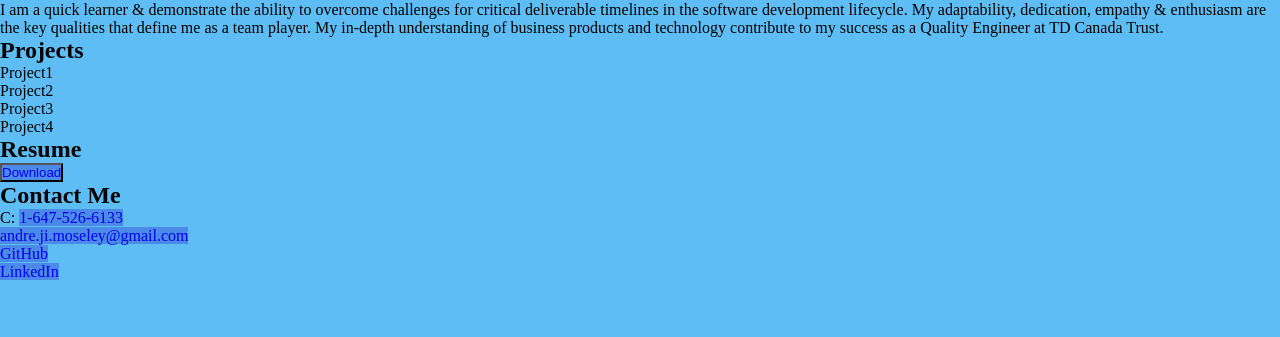
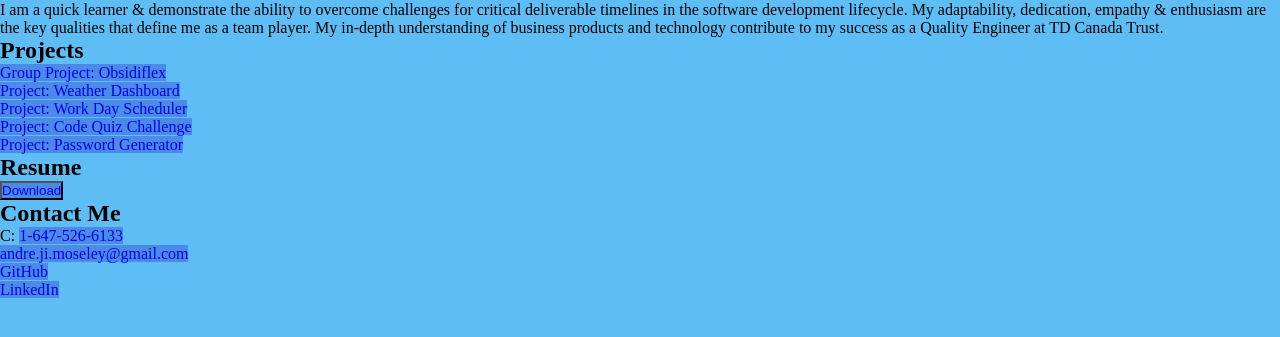
Before and after one commit to DreJI95/MyPortfolio, a plain HTML site: page index.html in a window 1280 px wide. Shown: the part 403-740 px from the top of the page. Drawn offline with Linux system fonts and the light colour scheme.

Commit message:
Updating Portfolio

```diff
--- a/index.html
+++ b/index.html
@@ -45,16 +45,19 @@
           <h1 id="projects">Projects</h1>
           <ul class="all-projects">
             <li class="project-1">
-                Project1
-            </li>
+              <a href="https://jadejhagru.github.io/fitness-application/" alt="Obsidiflex-Fitness-App">Group Project: Obsidiflex</a>
+          </li>
             <li class="project-2">
-              Project2
+                <a href="https://dreji95.github.io/Weather-Dashboard/" alt="Weather-Dashboard">Project: Weather Dashboard</a>
             </li>
             <li class="project-3">
-              Project3
+              <a href="https://dreji95.github.io/Work-Day-Scheduler/" alt="Work-Day-Scheduler">Project: Work Day Scheduler</a>
             </li>
             <li class="project-4">
-              Project4
+              <a href="https://dreji95.github.io/Code-Quiz-Challenge/" alt="Code-Quiz-Challenge">Project: Code Quiz Challenge</a>
+            </li>
+            <li class="project-5">
+              <a href="https://dreji95.github.io/Password-Generator/" alt="Password-Generator">Project: Password Generator</a>
             </li>
         </ul>
         </section>
```
